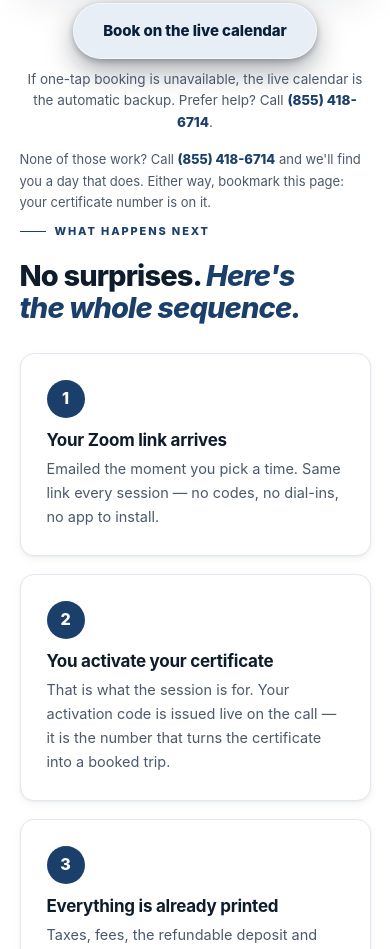
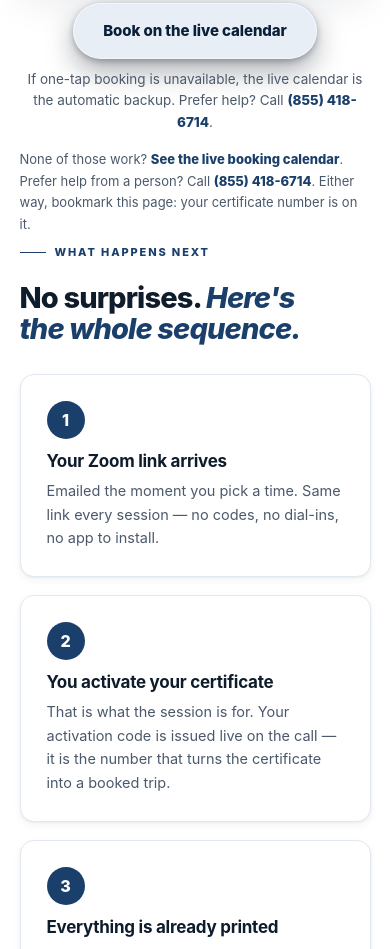
Before and after one commit to sbdavidjlemmons-hub/honest-travel-group-site, a plain HTML site: page thank-you.html in a window 390 px wide. Shown: the part 1191-2140 px from the top of the page. Drawn offline with Linux system fonts and the light colour scheme.

Commit message:
remove final phone-only booking branch

```diff
--- a/thank-you.html
+++ b/thank-you.html
@@ -473,11 +473,12 @@ picture{display:contents}
 <div id="ty-slots"></div>
 <div id="ty-slots-status" class="slots-status" role="status" aria-live="polite"><p class="msg">Loading the session times&hellip;</p></div>
 </div>
-<!-- Hidden unless the controlled slot list cannot be loaded or a booking fails.
-     The raw GHL widget is intentionally not exposed because it can show dates
-     outside the approved three-date prospect window. -->
+<!-- Hidden unless the controlled one-tap slot list cannot be loaded or a booking fails.
+     The controlled Worker remains primary. The live GHL calendar is exposed here
+     only as a self-service recovery path so a Worker/API failure never forces a
+     prospect to call a person just to book. Phone support is secondary. -->
 <div id="ty-booking-fallback" style="display:none;text-align:center;margin:14px 0 0;font-size:13.5px;color:var(--muted)"><a class="btn" href="https://api.leadconnectorhq.com/widget/booking/B2QxN25XAnB9MaD4KukW" style="display:inline-block;margin-bottom:10px">Book on the live calendar</a><div>If one-tap booking is unavailable, the live calendar is the automatic backup. Prefer help? Call <a href="tel:+18554186714" style="color:var(--brand);font-weight:800">(855) 418-6714</a>.</div></div></div>
-<p id="ty-cant-pick" style="color:var(--muted);font-size:13px;margin-top:16px;max-width:640px">None of those work? Call <a href="tel:+18554186714" style="color:var(--brand);font-weight:800">(855) 418-6714</a> and we'll find you a day that does. Either way, bookmark this page: your certificate number is on it.</p></section>
+<p id="ty-cant-pick" style="color:var(--muted);font-size:13px;margin-top:16px;max-width:640px">None of those work? <a href="https://api.leadconnectorhq.com/widget/booking/B2QxN25XAnB9MaD4KukW" style="color:var(--brand);font-weight:800">See the live booking calendar</a>. Prefer help from a person? Call <a href="tel:+18554186714" style="color:var(--brand);font-weight:800">(855) 418-6714</a>. Either way, bookmark this page: your certificate number is on it.</p></section>
 
 <section class="wrap" id="ty-sequence"><div class="sec-head"><span class="eyebrow">What happens next</span><h2>No surprises. <em>Here's the whole sequence.</em></h2></div>
 <div class="steps4">
```
